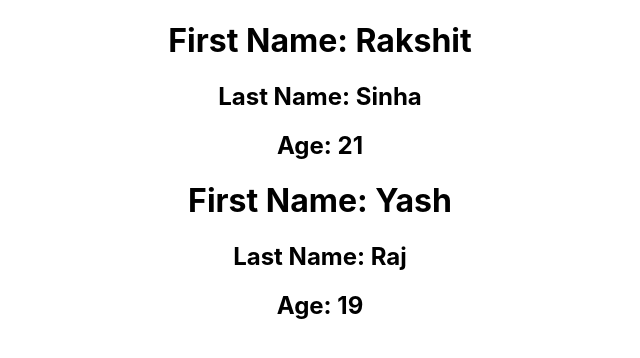
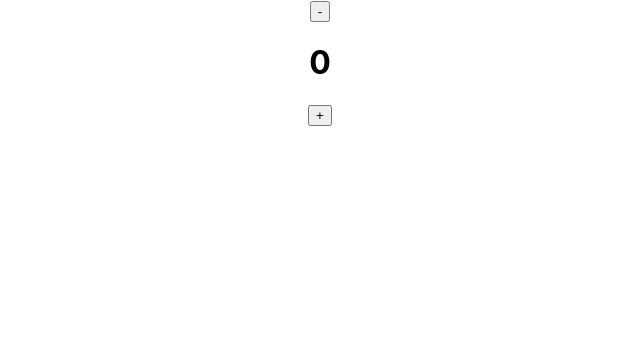
Before and after one commit to sinha-rakshit/learning-react, a React (Create React App) app: page / in a window 1280 px wide. Shown: the top 358 px of the page, without its empty margins (320-960 px from the left). Built offline with nearby package versions, Linux system fonts and the light colour scheme.

Commit message:
learnt a bit of hook-useState

```diff
--- a/src/App.js
+++ b/src/App.js
@@ -1,20 +1,19 @@
+import { useState } from "react";
 import "./App.css";
 
-const Person = (props) => {
-  return (
-    <>
-      <h1>First Name: {props.FirstName}</h1>
-      <h2>Last Name: {props.LastName}</h2>
-      <h2>Age: {props.Age}</h2>
-    </>
-  );
-};
-
 const App = () => {
+  const [counter, SetCounter] = useState(0);
   return (
     <div className="App">
-      <Person FirstName={"Rakshit"} LastName={"Sinha"} Age={21} />
-      <Person FirstName={"Yash"} LastName={"Raj"} Age={19} />
+      <button onClick={() => SetCounter((PrevCount) => PrevCount - 1)}>
+        {" "}
+        -{" "}
+      </button>
+      <h1>{counter}</h1>
+      <button onClick={() => SetCounter((PrevCount) => PrevCount + 1)}>
+        {" "}
+        +{" "}
+      </button>
     </div>
   );
 };
```
